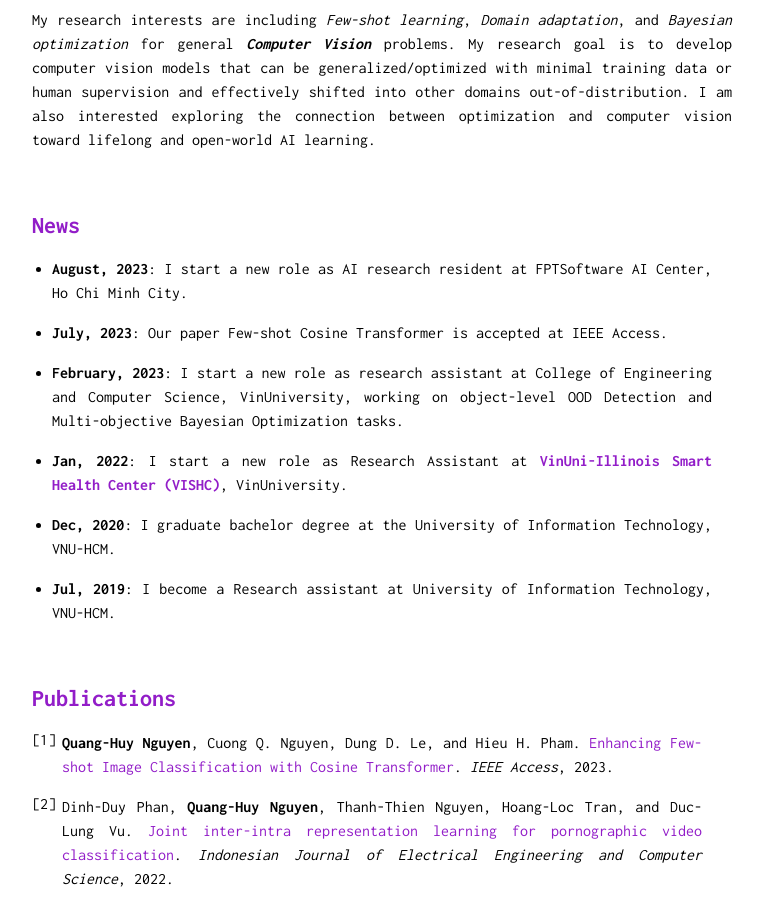
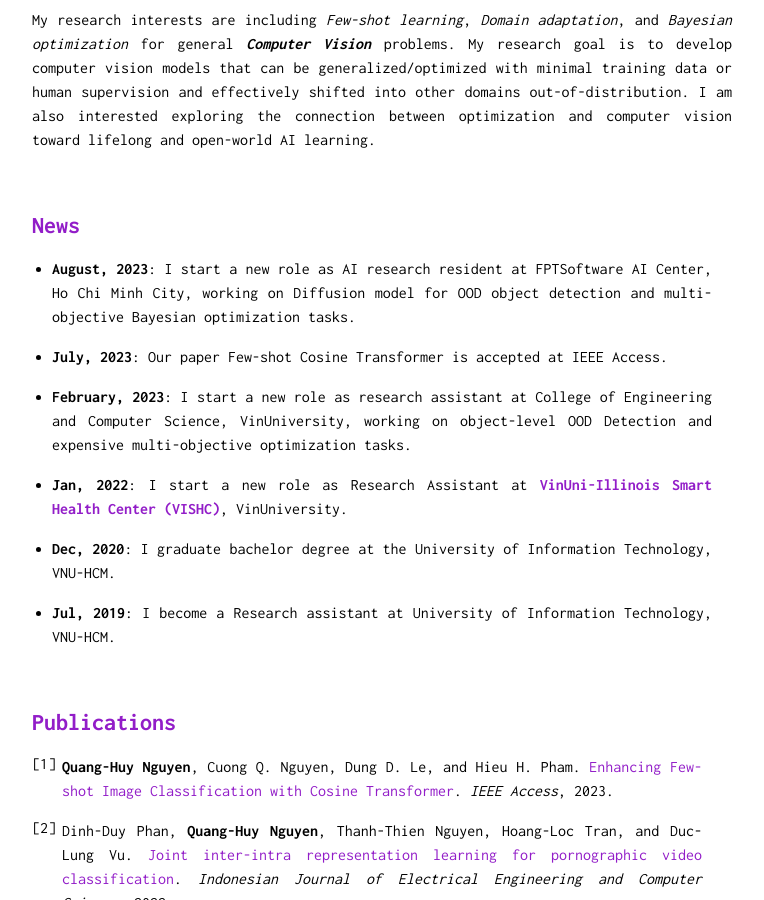
Before and after one commit to quanghuy0497/quanghuy0497.github.io, a Jekyll site: the page built from index.md, in a window 1280 px wide and 900 px high, scrolled down 733 px. Shown: the whole window, without its empty margins (258-1022 px from the left). Built offline with Jekyll 4.4.1, drawn with Linux system fonts in a browser that asks for light colours; nearby versions of some CDN libraries.

Commit message:
Update bio

```diff
--- a/page/about.md
+++ b/page/about.md
@@ -20,11 +20,11 @@ My research interests are including *Few-shot learning*, *Domain adaptation*, an
 
 ## News
 
-- **August, 2023**: I start a new role as AI research resident at FPTSoftware AI Center, Ho Chi Minh City.
+- **August, 2023**: I start a new role as AI research resident at FPTSoftware AI Center, Ho Chi Minh City, working on Diffusion model for OOD object detection and multi-objective Bayesian optimization tasks.
 
 - **July, 2023**: Our paper Few-shot Cosine Transformer is accepted at IEEE Access.
 
-- **February, 2023**: I start a new role as research assistant at College of Engineering and Computer Science, VinUniversity, working on object-level OOD Detection and Multi-objective Bayesian Optimization tasks.
+- **February, 2023**: I start a new role as research assistant at College of Engineering and Computer Science, VinUniversity, working on object-level OOD Detection and expensive multi-objective optimization tasks.
 
 - **Jan, 2022**: I start a new role as Research Assistant at [**VinUni-Illinois Smart Health Center (VISHC)**](https://smarthealth.vinuni.edu.vn/), VinUniversity.
 
```
Also changed, not shown: 1 other file.
